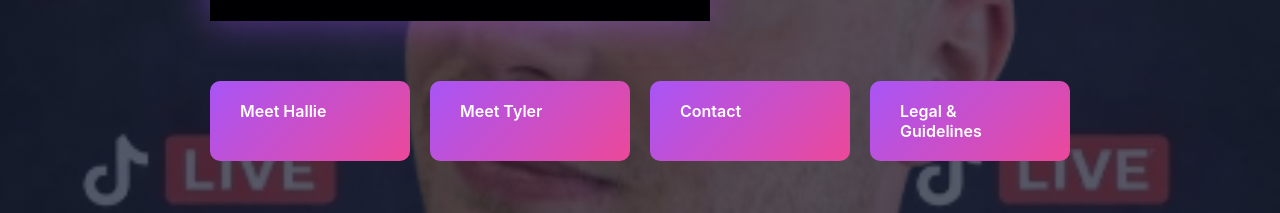
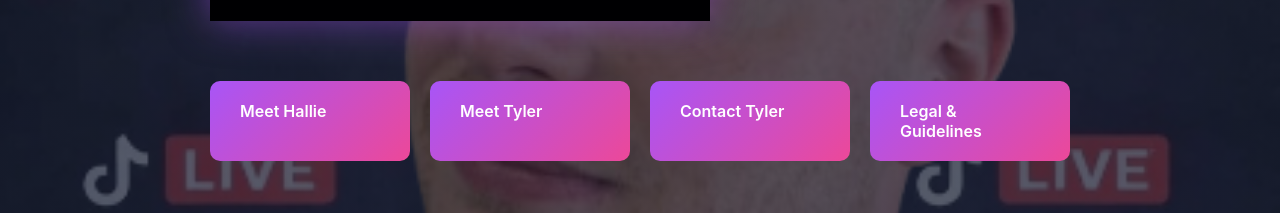
Before and after one commit to iamunrizzable/Website, a Next.js app: page / in a window 1280 px wide. Shown: the part 229-442 px from the top of the page. Built offline with nearby package versions, Linux system fonts and the light colour scheme.

Commit message:
Rename Contact button to Contact Tyler on home page
https://claude.ai/code/session_01U16rwZbCBn5uoxgkaTGuZL

```diff
--- a/app/page.js
+++ b/app/page.js
@@ -215,7 +215,7 @@ export default function Home() {
         <div className="nav-buttons section">
           <a href="/hallie" className="nav-button">Meet Hallie</a>
           <a href="/tyler" className="nav-button">Meet Tyler</a>
-          <a href="/contact-tyler" className="nav-button">Contact</a>
+          <a href="/contact-tyler" className="nav-button">Contact Tyler</a>
           <a href="/legal" className="nav-button">Legal & Guidelines</a>
         </div>
 
```
